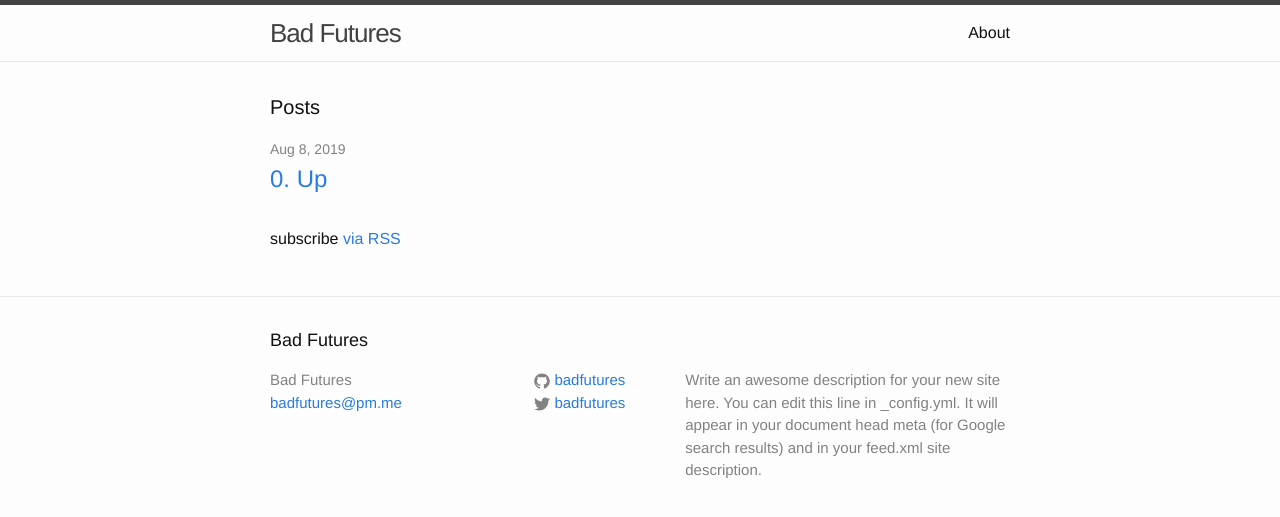
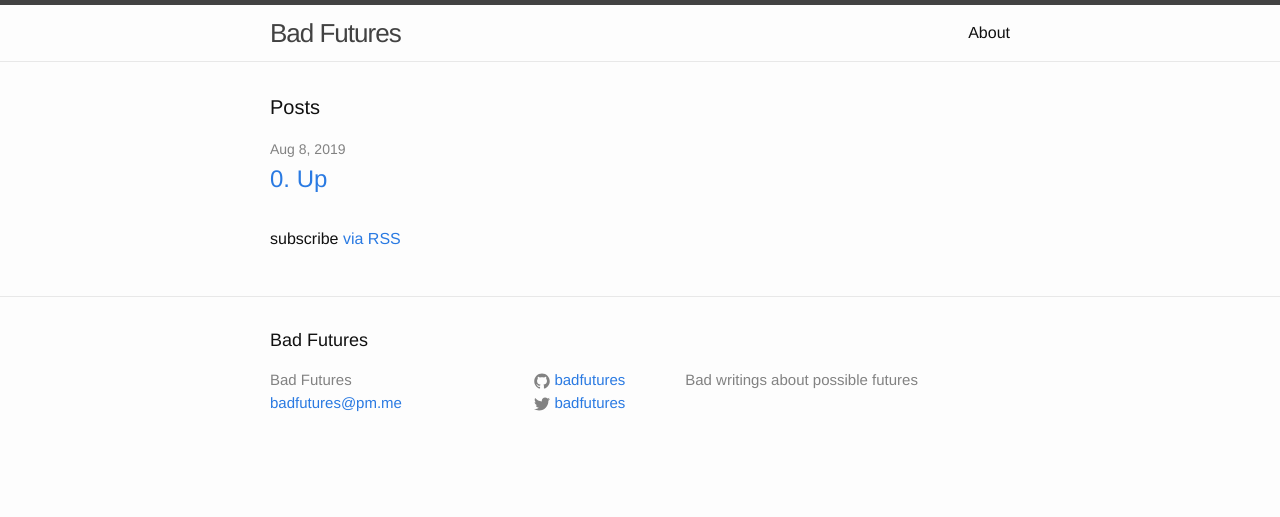
Before and after one commit to badfutures/badfutures.github.io, a Jekyll site: the page built from index.html, in a window 1280 px wide. Shown: the top 517 px of the page. Built offline with Jekyll 4.4.1, drawn with Linux system fonts in a browser that asks for light colours.

Commit message:
Better site description

```diff
--- a/_config.yml
+++ b/_config.yml
@@ -9,9 +9,7 @@
 title: Bad Futures
 email: badfutures@pm.me
 description: > # this means to ignore newlines until "baseurl:"
-  Write an awesome description for your new site here. You can edit this
-  line in _config.yml. It will appear in your document head meta (for
-  Google search results) and in your feed.xml site description.
+  Bad writings about possible futures
 baseurl: "" # the subpath of your site, e.g. /blog
 url: "http://badfutures.github.io" # the base hostname & protocol for your site
 twitter_username: badfutures
```
